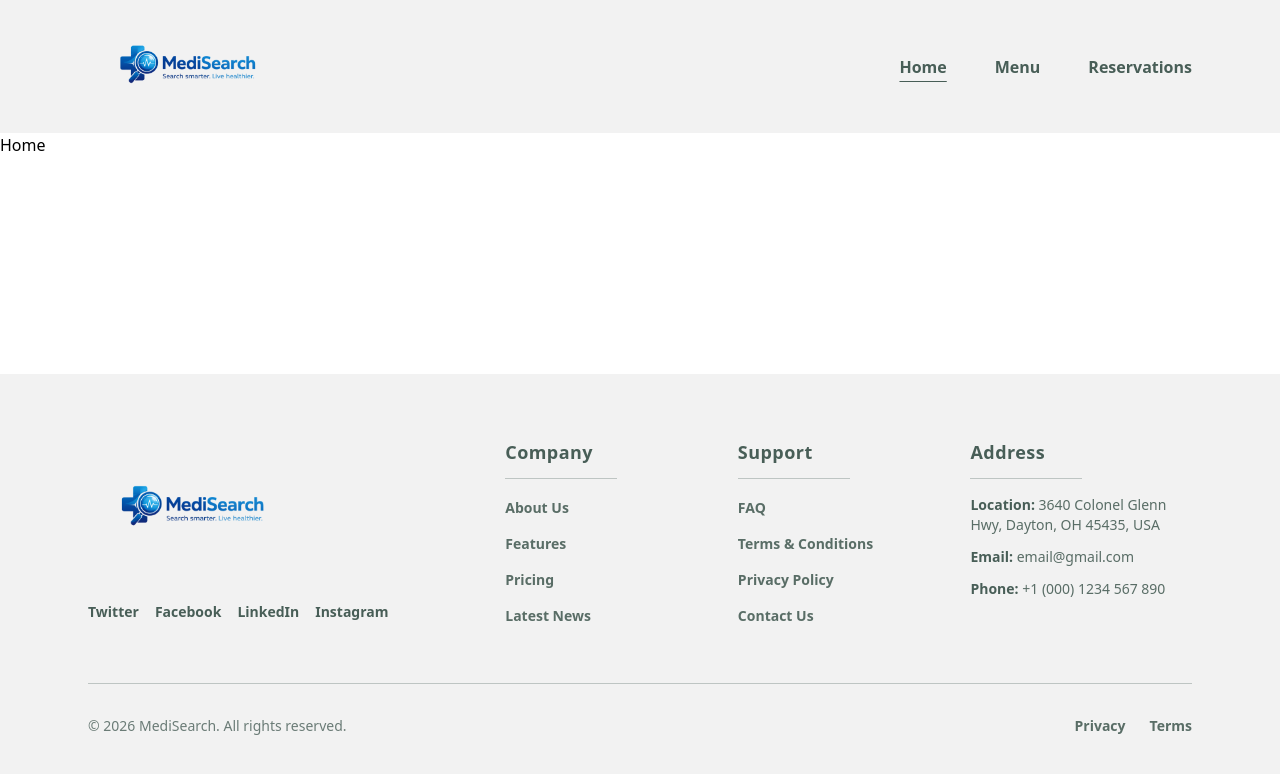
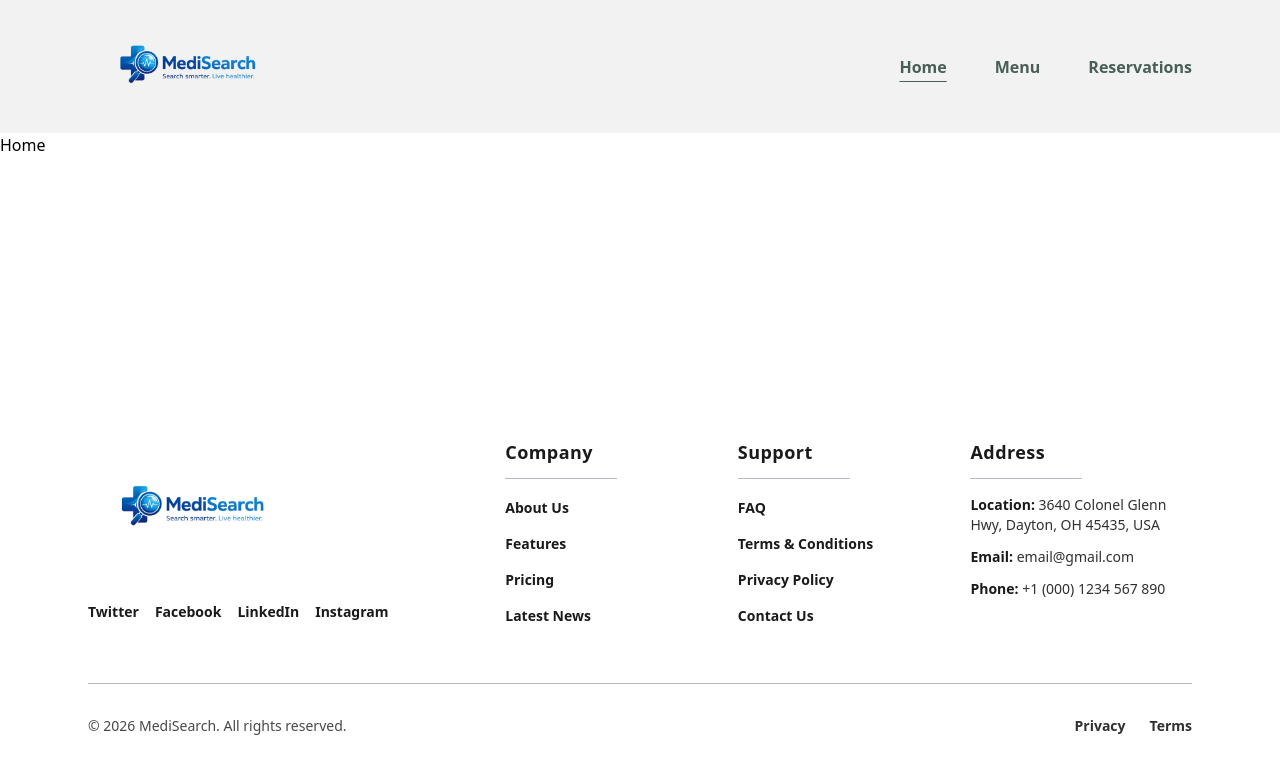
Before and after one commit to ChuongNguyenCM/Hackathon2026-LKI, a React app in the folder frontend/: page / in a window 1280 px wide. Shown: the top 774 px of the page. Built offline with nearby package versions, Linux system fonts and the light colour scheme; the HTML template or start-up script is replaced by a standard one.

Commit message:
Button and change color

```diff
--- a/frontend/src/app/routes.jsx
+++ b/frontend/src/app/routes.jsx
@@ -16,9 +16,9 @@ export const router = createBrowserRouter([
                 path: "*",
                 element: (
                     <div className="flex min-h-[50vh] flex-col items-center justify-center gap-4 px-6">
-                        <h1 className="text-4xl font-black text-[#1E1E1E]">404</h1>
-                        <p className="text-lg text-[#485E57]">Page not found.</p>
-                        <Link to="/" className="font-semibold text-[#485E57] underline hover:text-[#2F3F3A]">
+                        <h1 className="text-4xl font-black text-[#1A1A1A]">404</h1>
+                        <p className="text-lg text-[#1A1A1A]">Page not found.</p>
+                        <Link to="/" className="font-semibold text-[#5A6B7A ] underline hover:text-[#005FCC ]">
                             Back to Home
                         </Link>
                     </div>
--- a/frontend/src/components/layout/Footer.jsx
+++ b/frontend/src/components/layout/Footer.jsx
@@ -31,7 +31,7 @@ const socials = ["Twitter", "Facebook", "LinkedIn", "Instagram"];
 
 export default function Footer() {
     return (
-        <footer className="w-full bg-[#F2F2F2] text-[#485E57]">
+        <footer className="w-full bg-[#061A2D ] text-[#1A1A1A]">
             <div className="mx-auto w-full max-w-6xl px-6 py-16">
                 <div className="grid gap-12 md:grid-cols-[2fr_1fr_1fr_1.2fr]">
                     {/* Brand */}
@@ -46,7 +46,7 @@ export default function Footer() {
                                 <a
                                     key={social}
                                     href="#"
-                                    className="rounded text-sm font-semibold hover:text-[#2F3E39] focus:outline-none focus-visible:ring-2 focus-visible:ring-[#485E57]/40"
+                                    className="rounded text-sm font-semibold hover:text-[#005FCC] focus:outline-none focus-visible:ring-2 focus-visible:ring-[#007BFF ]/40"
                                 >
                                     {social}
                                 </a>
@@ -59,14 +59,14 @@ export default function Footer() {
                         {footerColumns.map((col) => (
                             <div key={col.title}>
                                 <h3 className="text-lg font-bold tracking-wide">{col.title}</h3>
-                                <div className="mt-3 h-px w-28 bg-[#485E57]/30" />
+                                <div className="mt-3 h-px w-28 bg-[#061A2D]/30" />
 
                                 <ul className="mt-4 space-y-3">
                                     {col.links.map((link) => (
                                         <li key={link.label}>
                                             <a
                                                 href={link.href}
-                                                className="inline-flex items-center rounded text-sm font-semibold text-[#485E57]/90 underline decoration-transparent underline-offset-4 hover:text-[#2F3E39] hover:decoration-amber-400 focus:outline-none focus-visible:ring-2 focus-visible:ring-[#485E57]/40"
+                                                className="inline-flex items-center rounded text-sm font-semibold text-[#5A6B7A ]/90 underline decoration-transparent underline-offset-4 hover:text-[#005FCC ] hover:decoration-amber-400 focus:outline-none focus-visible:ring-2 focus-visible:ring-[##E2E8F0]/40"
                                             >
                                                 {link.label}
                                             </a>
@@ -79,12 +79,12 @@ export default function Footer() {
                         {/* Address */}
                         <div>
                             <h3 className="text-lg font-bold tracking-wide">Address</h3>
-                            <div className="mt-3 h-px w-28 bg-[#485E57]/30" />
+                            <div className="mt-3 h-px w-28 bg-[#061A2D]/30" />
 
-                            <div className="mt-4 space-y-3 text-sm font-medium text-[#485E57]/90">
+                            <div className="mt-4 space-y-3 text-sm font-medium text-[#1A1A1A]/90">
                                 {address.map((row) => (
                                     <p key={row.label}>
-                                        <span className="font-bold text-[#485E57]">
+                                        <span className="font-bold text-[#1A1A1A]">
                                             {row.label}:
                                         </span>{" "}
                                         {row.value}
@@ -96,24 +96,24 @@ export default function Footer() {
                 </div>
 
                 {/* Divider */}
-                <div className="mt-14 h-px w-full bg-[#485E57]/30" />
+                <div className="mt-14 h-px w-full bg-[#061A2D]/30" />
 
                 {/* Bottom */}
                 <div className="mt-8 flex flex-col items-center justify-between gap-3 text-sm md:flex-row">
-                    <p className="text-[#485E57]/80">
+                    <p className="text-[#1A1A1A]/80">
                         © {new Date().getFullYear()} MediSearch. All rights reserved.
                     </p>
 
                     <div className="flex items-center gap-6">
                         <a
                             href="#"
-                            className="inline-flex rounded text-sm font-semibold text-[#485E57]/90 underline decoration-transparent underline-offset-4 hover:text-[#2F3E39] hover:decoration-amber-400 focus:outline-none focus-visible:ring-2 focus-visible:ring-[#485E57]/40"
+                            className="inline-flex rounded text-sm font-semibold text-[#1A1A1A]/90 underline decoration-transparent underline-offset-4 hover:text-[#2F3E39] hover:decoration-amber-400 focus:outline-none focus-visible:ring-2 focus-visible:ring-[#485E57]/40"
                         >
                             Privacy
                         </a>
                         <a
                             href="#"
-                            className="inline-flex rounded text-sm font-semibold text-[#485E57]/90 underline decoration-transparent underline-offset-4 hover:text-[#2F3E39] hover:decoration-amber-400 focus:outline-none focus-visible:ring-2 focus-visible:ring-[#485E57]/40"
+                            className="inline-flex rounded text-sm font-semibold text-[#1A1A1A]/90 underline decoration-transparent underline-offset-4 hover:text-[#2F3E39] hover:decoration-amber-400 focus:outline-none focus-visible:ring-2 focus-visible:ring-[#485E57]/40"
                         >
                             Terms
                         </a>
--- /dev/null
+++ b/frontend/src/components/layout/ui/Button.jsx
@@ -0,0 +1,11 @@
+export default function Button({ children, onClick, type = "button" }) {
+    return (
+        <button
+            type={type}
+            onClick={onClick}
+            className="rounded-full bg-[##007BFF ] px-8 py-4 text-lg font-bold text-[#1A1A1A ] shadow-md transition hover:scale-105"
+        >
+            {children}
+        </button>
+    );
+}
```
